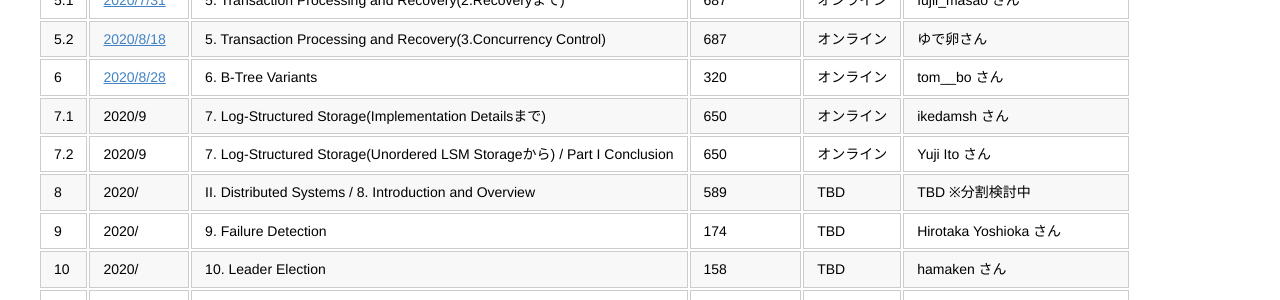
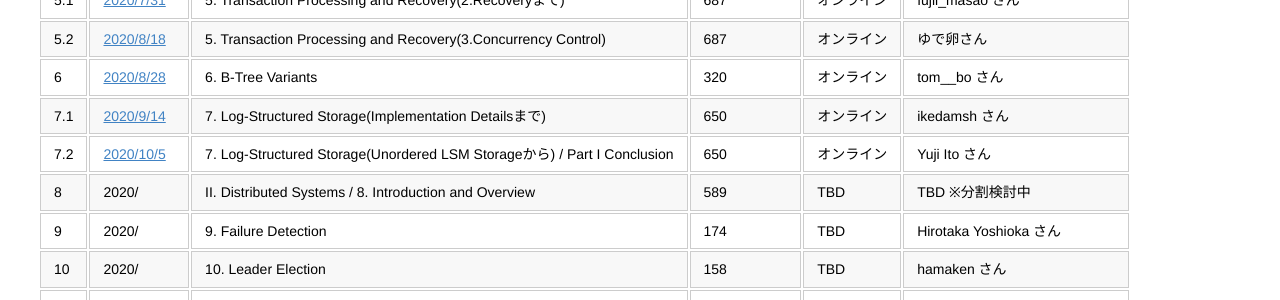
Before and after one commit to Database-Internals-Reading-Group-Japan/group-tokyo, a Jekyll site: the page built from index.md, in a window 1280 px wide. Shown: the part 600-900 px from the top of the page. Built offline with Jekyll 4.4.1, drawn with Linux system fonts in a browser that asks for light colours.

Commit message:
Update index.md

```diff
--- a/index.md
+++ b/index.md
@@ -24,8 +24,8 @@ For Database Internals Reading Group in Japan-Tokyo
 |5.1|[2020/7/31](./No01/20200731/agenda.html)|5. Transaction Processing and Recovery(2.Recoveryまで)|687|オンライン|fujii_masao さん|
 |5.2|[2020/8/18](./No01/20200818/agenda.html)|5. Transaction Processing and Recovery(3.Concurrency Control)|687|オンライン|ゆで卵さん|
 |6|[2020/8/28](./No01/20200828/agenda.html)|6. B-Tree Variants|320|オンライン|tom__bo さん|
-|7.1|2020/9|7. Log-Structured Storage(Implementation Detailsまで)|650|オンライン|ikedamsh さん|
-|7.2|2020/9|7. Log-Structured Storage(Unordered LSM Storageから) / Part I Conclusion|650|オンライン|Yuji Ito さん|
+|7.1|[2020/9/14](./No01/20200914/agenda.html)|7. Log-Structured Storage(Implementation Detailsまで)|650|オンライン|ikedamsh さん|
+|7.2|[2020/10/5](./No01/20201005/agenda.html)|7. Log-Structured Storage(Unordered LSM Storageから) / Part I Conclusion|650|オンライン|Yuji Ito さん|
 |8|2020/|II. Distributed Systems / 8. Introduction and Overview|589|TBD|TBD ※分割検討中|
 |9|2020/|9. Failure Detection|174|TBD|Hirotaka Yoshioka さん|
 |10|2020/|10. Leader Election|158|TBD|hamaken さん|
```
